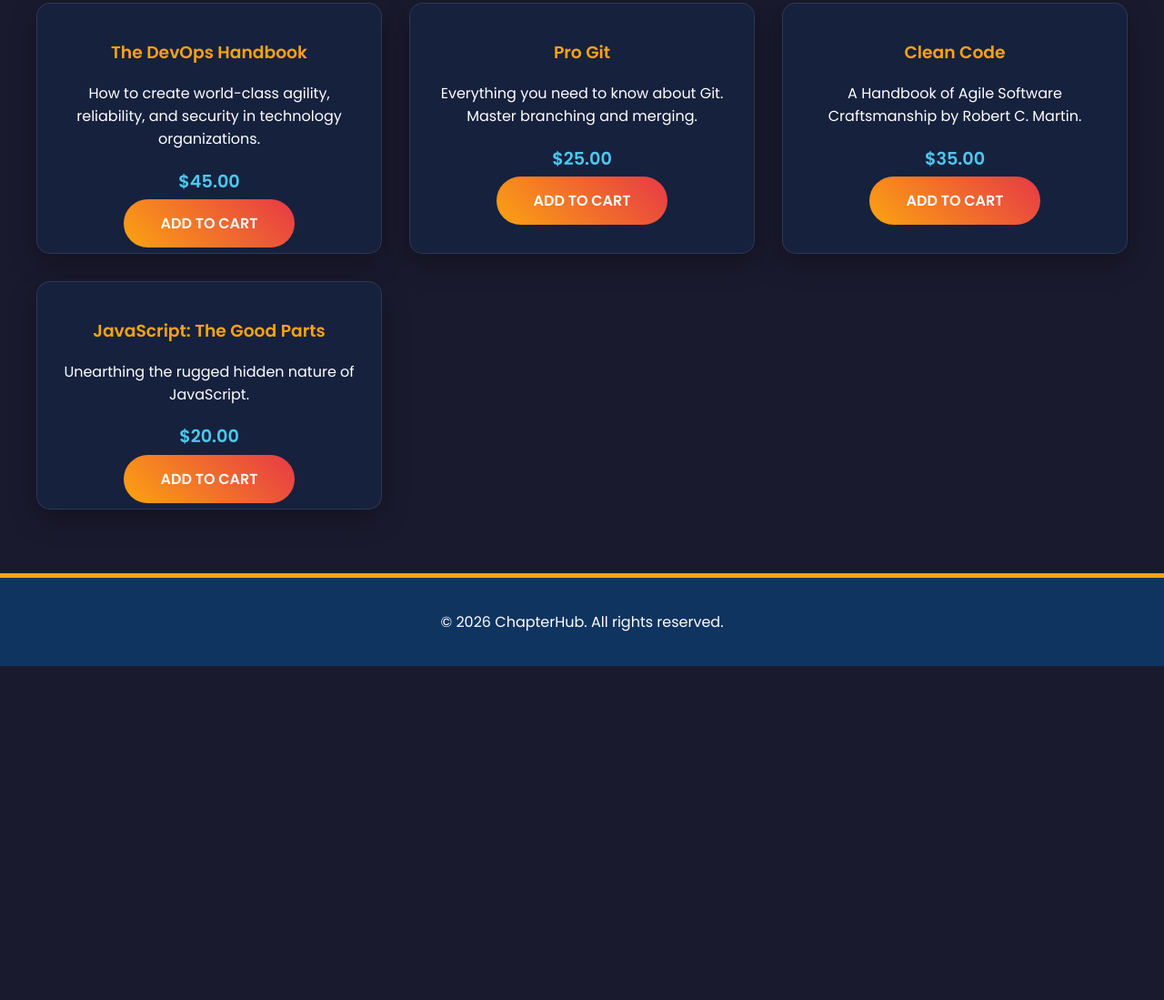
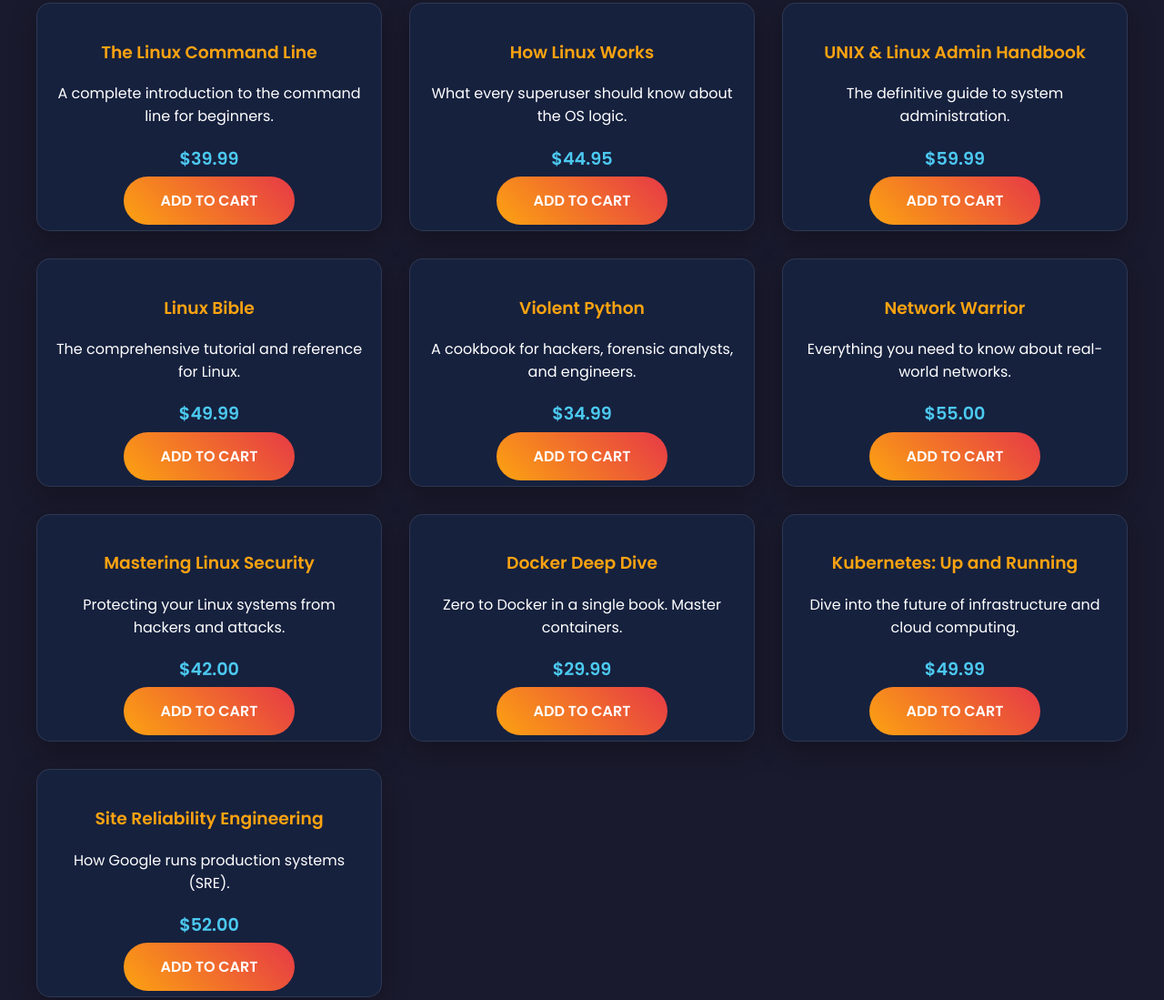
Before and after one commit to kavindyashashini39/chapter-hub, a website: page src/books.html in a window 1280 px wide. Shown: the part 543-1642 px from the top of the page at 91% size. Before the commit the page ends 1275 px from the top, so only its background shows below. Drawn offline with Linux system fonts and the light colour scheme.

Commit message:
content: add 10 linux and devops books to collection

```diff
--- a/src/books.html
+++ b/src/books.html
@@ -3,13 +3,13 @@
 <head>
     <meta charset="UTF-8">
     <meta name="viewport" content="width=device-width, initial-scale=1.0">
-    <title>ChapterHub - Collection</title>
+    <title>ChapterHub - Linux & DevOps Collection</title>
     <link rel="stylesheet" href="styles/main.css">
     <style>
         /* Books Page Background Image */
         header {
-            background-image: url('https://images.unsplash.com/photo-1495446815901-a7297e633e8d?ixlib=rb-1.2.1&auto=format&fit=crop&w=1950&q=80');
-            height: 50vh; /* Smaller header for sub-pages */
+            background-image: url('https://images.unsplash.com/photo-1518432031352-d6fc5c10da5a?ixlib=rb-1.2.1&auto=format&fit=crop&w=1950&q=80');
+            height: 50vh;
         }
     </style>
 </head>
@@ -24,34 +24,70 @@
     </nav>
 
     <header>
-        <h1>Our Premium Collection</h1>
-        <p>Hand-picked books for the modern developer and reader.</p>
+        <h1>Linux & DevOps Library</h1>
+        <p>Master the command line, server administration, and cloud infrastructure.</p>
     </header>
 
     <div class="container">
         <div class="book-grid">
             <div class="book-card">
-                <h3>The DevOps Handbook</h3>
-                <p>How to create world-class agility, reliability, and security in technology organizations.</p>
-                <p class="price">$45.00</p>
+                <h3>The Linux Command Line</h3>
+                <p>A complete introduction to the command line for beginners.</p>
+                <p class="price">$39.99</p>
                 <a href="#" class="btn">Add to Cart</a>
             </div>
             <div class="book-card">
-                <h3>Pro Git</h3>
-                <p>Everything you need to know about Git. Master branching and merging.</p>
-                <p class="price">$25.00</p>
+                <h3>How Linux Works</h3>
+                <p>What every superuser should know about the OS logic.</p>
+                <p class="price">$44.95</p>
                 <a href="#" class="btn">Add to Cart</a>
             </div>
             <div class="book-card">
-                <h3>Clean Code</h3>
-                <p>A Handbook of Agile Software Craftsmanship by Robert C. Martin.</p>
-                <p class="price">$35.00</p>
+                <h3>UNIX & Linux Admin Handbook</h3>
+                <p>The definitive guide to system administration.</p>
+                <p class="price">$59.99</p>
                 <a href="#" class="btn">Add to Cart</a>
             </div>
-             <div class="book-card">
-                <h3>JavaScript: The Good Parts</h3>
-                <p>Unearthing the rugged hidden nature of JavaScript.</p>
-                <p class="price">$20.00</p>
+            <div class="book-card">
+                <h3>Linux Bible</h3>
+                <p>The comprehensive tutorial and reference for Linux.</p>
+                <p class="price">$49.99</p>
+                <a href="#" class="btn">Add to Cart</a>
+            </div>
+            <div class="book-card">
+                <h3>Violent Python</h3>
+                <p>A cookbook for hackers, forensic analysts, and engineers.</p>
+                <p class="price">$34.99</p>
+                <a href="#" class="btn">Add to Cart</a>
+            </div>
+            <div class="book-card">
+                <h3>Network Warrior</h3>
+                <p>Everything you need to know about real-world networks.</p>
+                <p class="price">$55.00</p>
+                <a href="#" class="btn">Add to Cart</a>
+            </div>
+            <div class="book-card">
+                <h3>Mastering Linux Security</h3>
+                <p>Protecting your Linux systems from hackers and attacks.</p>
+                <p class="price">$42.00</p>
+                <a href="#" class="btn">Add to Cart</a>
+            </div>
+            <div class="book-card">
+                <h3>Docker Deep Dive</h3>
+                <p>Zero to Docker in a single book. Master containers.</p>
+                <p class="price">$29.99</p>
+                <a href="#" class="btn">Add to Cart</a>
+            </div>
+            <div class="book-card">
+                <h3>Kubernetes: Up and Running</h3>
+                <p>Dive into the future of infrastructure and cloud computing.</p>
+                <p class="price">$49.99</p>
+                <a href="#" class="btn">Add to Cart</a>
+            </div>
+            <div class="book-card">
+                <h3>Site Reliability Engineering</h3>
+                <p>How Google runs production systems (SRE).</p>
+                <p class="price">$52.00</p>
                 <a href="#" class="btn">Add to Cart</a>
             </div>
         </div>
```
